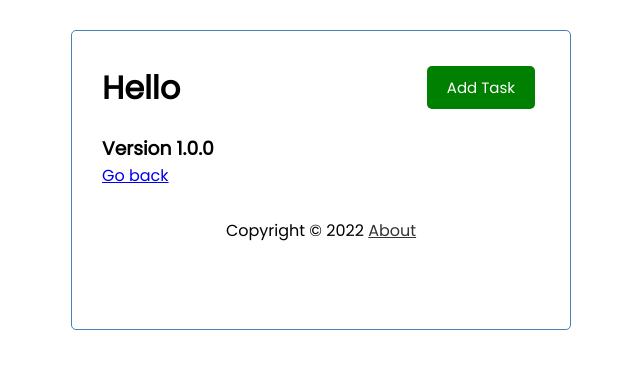
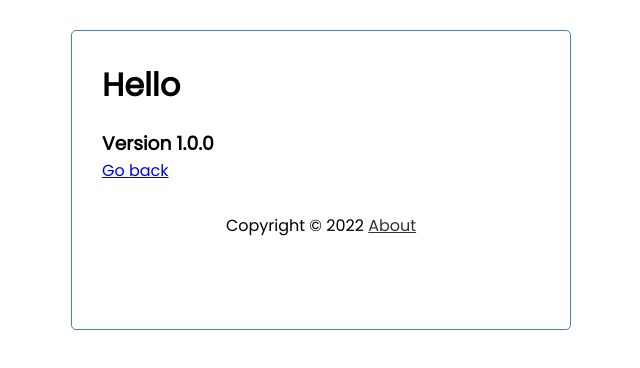
Before and after one commit to kathy-ems/vuejs-crash-course, a Vue app: page /about in a window 1280 px wide. Shown: the top 368 px of the page, without its empty margins (319-959 px from the left). Built offline with nearby package versions, Linux system fonts and the light colour scheme.

Commit message:
completed project

```diff
--- a/src/App.vue
+++ b/src/App.vue
@@ -1,7 +1,7 @@
 <template>
   <div class="container">
     <Header @toggle-add-task="toggleAddTask" title="Hello" :showAddTask="showAddTask" />
-    <router-view></router-view>
+    <router-view :showAddTask="showAddTask"></router-view>
     <Footer />
   </div>
 </template>
--- a/src/components/Header.vue
+++ b/src/components/Header.vue
@@ -1,7 +1,7 @@
 <template>
     <header>
         <h1>{{ title }}</h1>
-        <Button @btn-click="$emit('toggle-add-task')" :text="showAddTask ? 'Close' : 'Add Task'" :color="showAddTask ? 'red' : 'green'" />
+        <Button v-show="homePage" @btn-click="$emit('toggle-add-task')" :text="showAddTask ? 'Close' : 'Add Task'" :color="showAddTask ? 'red' : 'green'" />
     </header>
 </template>
 
@@ -19,8 +19,17 @@
         // }
     },
     components: {
-        Button
+        Button,
     },
+    computed: {
+      homePage() {
+        if(this.$route.path === '/') {
+          return true
+        } else {
+          return false
+        }
+      }
+    }
     // emit
 
 }
```
